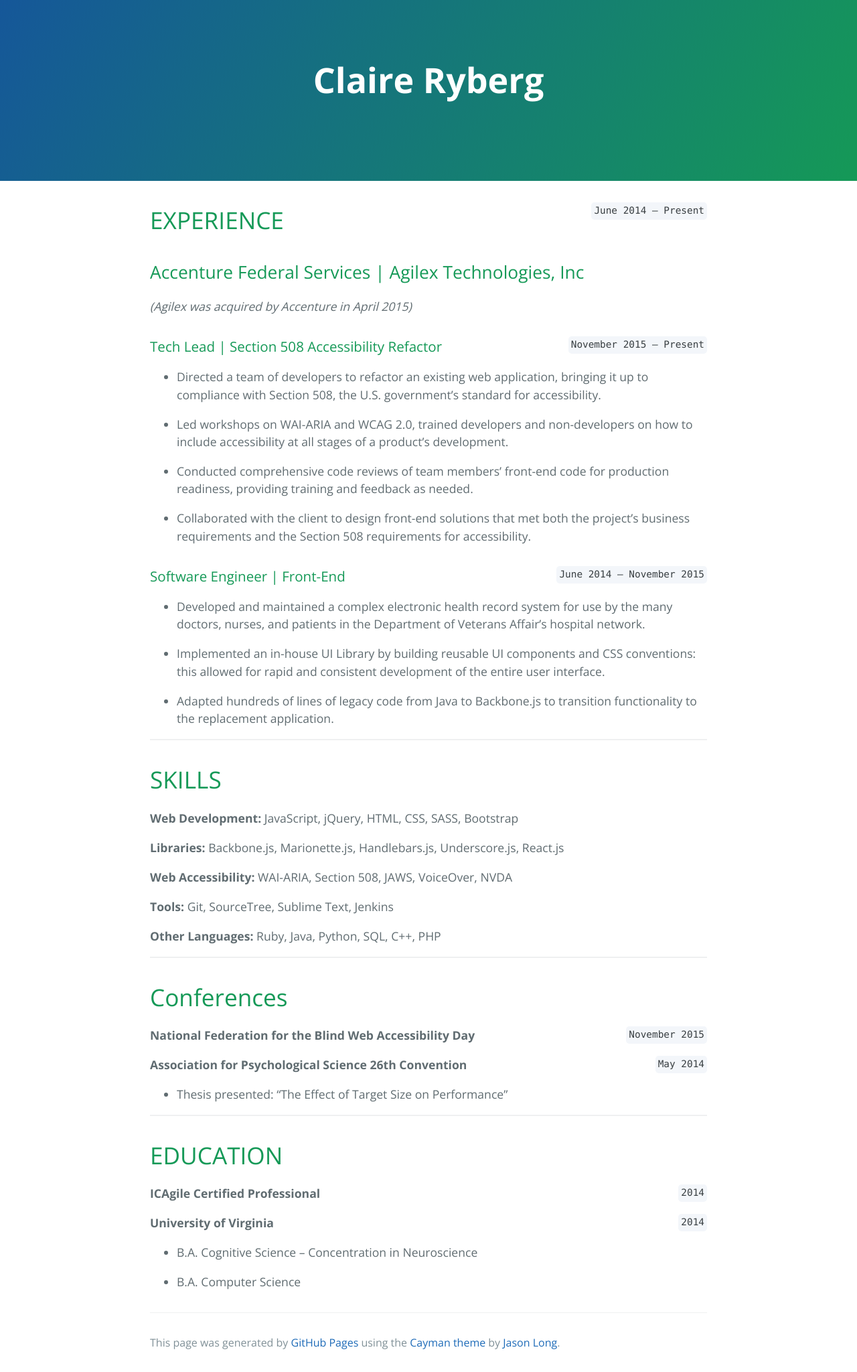
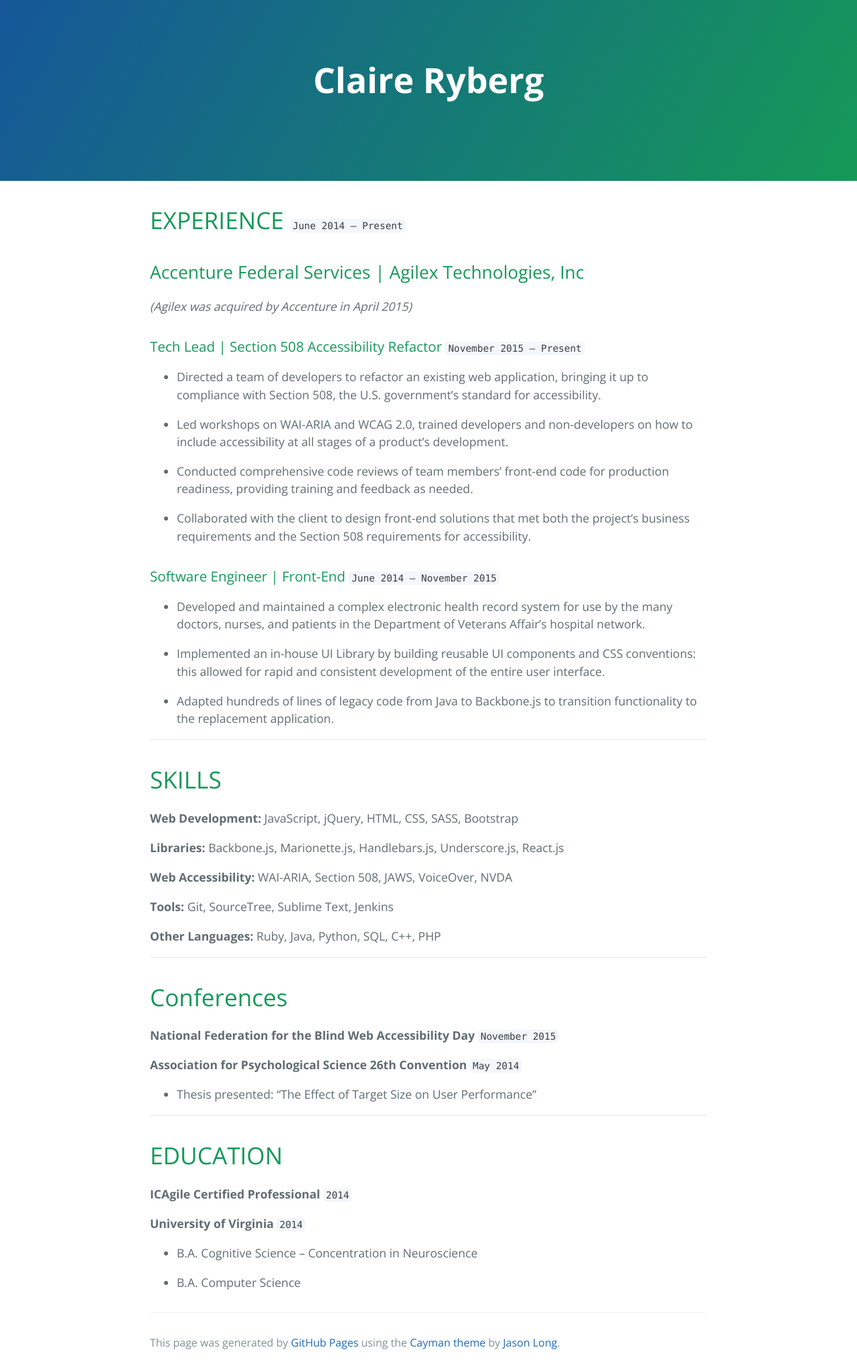
Before and after one commit to cryberg/cryberg.github.io, a Jekyll site: the page index.html, which Jekyll copies as it is, in a window 1280 px wide. Shown: the whole page at 67% size. Built offline with Jekyll 4.4.1, drawn with Linux system fonts in a browser that asks for light colours.

```diff
--- a/index.html
+++ b/index.html
@@ -71,7 +71,7 @@
 <p><strong>Association for Psychological Science 26th Convention</strong>                        <code>May 2014</code></p>
 
 <ul>
-<li>Thesis presented: “The Effect of Target Size on Performance”</li>
+<li>Thesis presented: “The Effect of Target Size on User Performance”</li>
 </ul>
 
 <hr>
--- a/stylesheets/stylesheet.css
+++ b/stylesheets/stylesheet.css
@@ -113,16 +113,10 @@
   margin-bottom: 1rem;
   font-weight: normal;
   color: #159957; }
-.main-content h2:first-of-type {
-  margin-bottom: 0;
-}
 .main-content p {
-  margin-bottom: 1em;
-  maring-top: 0;
-}
+  margin-bottom: 1em; }
 .main-content code {
   padding: 2px 4px;
-  float: right;
   font-family: Consolas, "Liberation Mono", Menlo, Courier, monospace;
   font-size: 0.9rem;
   color: #383e41;
```
Also changed, not shown: params.json (+1 -1 lines).
